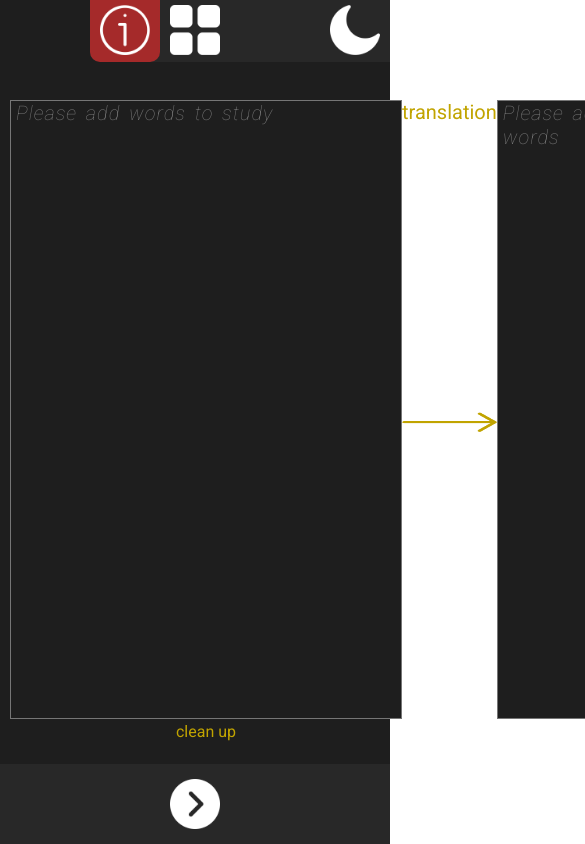
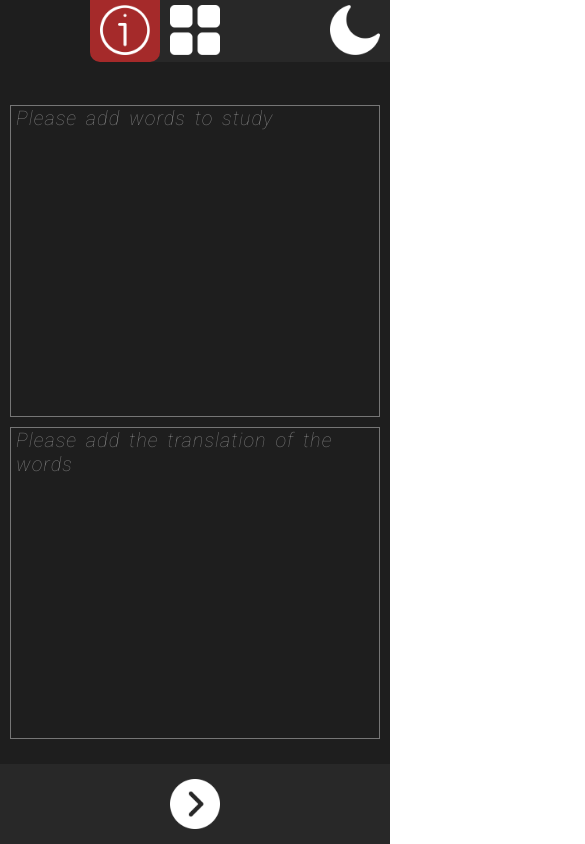
Before and after one commit to alexey-sevastynov/study-english, a React (Create React App) app: page / in a window 390 px wide. Shown: the top 844 px of the page, 585 px wide, since content can reach past the window. Built offline with nearby package versions, Linux system fonts and the light colour scheme.

Commit message:
adaptive css components "addWords"

```diff
--- a/src/components/addWords/addWords.css
+++ b/src/components/addWords/addWords.css
@@ -1,7 +1,7 @@
 .block {
 
     display: flex;
-    justify-content: space-between;
+    width: 100%;
 
     padding: 0px 10px;
     height: calc(100% - 80px);
@@ -11,11 +11,13 @@
 
 .col_1 {
     display: flex;
+    width: 100%;
     flex-direction: column;
 }
 
 .col_3 {
     display: flex;
+    width: 100%;
     flex-direction: column;
 }
 
@@ -61,7 +63,7 @@
 textarea {
     padding: 0 5px;
     font-size: 20px;
-    width: 380px;
+    /* max-width: 280px; */
     height: 100%;
     resize: none;
     font-style: italic;
@@ -74,13 +76,50 @@ textarea {
 .col_2 {
     position: relative;
     display: flex;
+    width: 300px;
     flex-direction: column;
+    align-items: center;
     font-size: 20px;
 }
 
 .col_2 img {
     position: absolute;
     top: 50%;
-    left: 0;
-    transform: translateY(-50%);
+    left: 50%;
+
+    transform: translateY(-50%) translateX(-50%);
 }
+
+
+@media (max-width:700px) {
+    .block {
+        display: flex;
+        flex-direction: column;
+        width: 100%;
+        height: calc(100% - 80px);
+    }
+
+    .block textarea {
+        margin: 5px 0;
+    }
+
+    .col_1,
+    .col_3 {
+        height: 600px;
+    }
+
+    .col_2 {
+        display: none;
+    }
+
+    .col_2 img {
+        display: none;
+    }
+
+    .block_btn {
+        display: none;
+    }
+
+
+
+}
```
